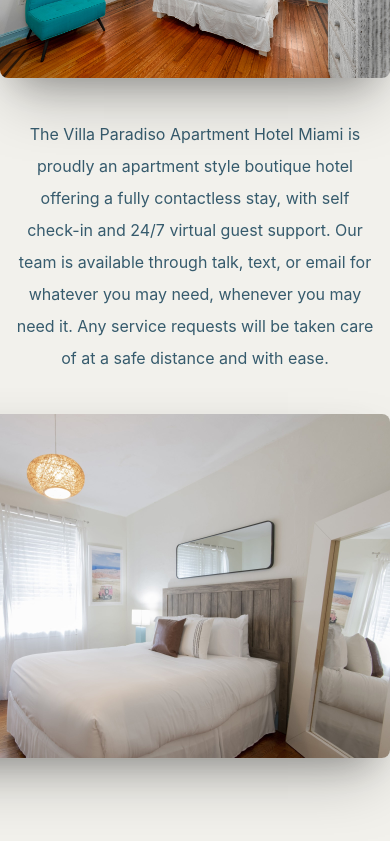
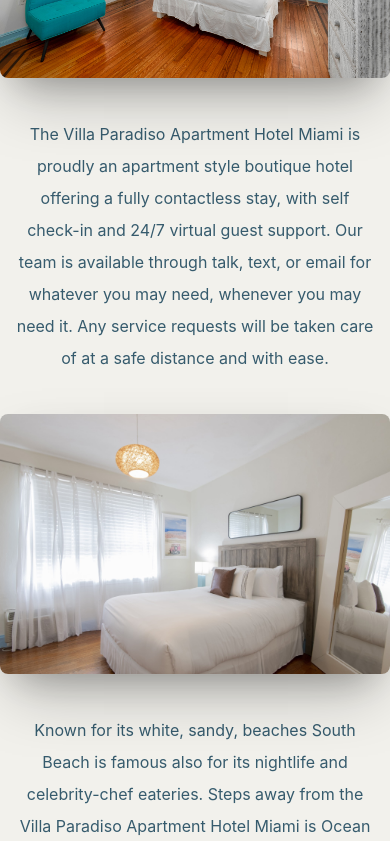
Before and after one commit to dmartss/villa-paradiso-hotels, a Next.js app: page / in a window 390 px wide. Shown: the part 1156-1997 px from the top of the page. Built offline with nearby package versions, Linux system fonts and the light colour scheme; no server answers; a web font is replaced by a local one.

Commit message:
fix mobile style

```diff
--- a/components/header/navbar.module.css
+++ b/components/header/navbar.module.css
@@ -21,7 +21,6 @@
 .links a {
   text-decoration: none;
   transition: color 0.2s ease;
-  flex: 1;
 }
 
 .links a:hover {
--- a/components/section.module.css
+++ b/components/section.module.css
@@ -5,12 +5,10 @@
   text-align: right;
   flex-direction: row;
 }
+
 .main.reverse {
   flex-direction: row-reverse;
   text-align: left;
-}
-.main.reverse p {
-  margin: 0 var(--gap-triple) 0 0;
 }
 
 .main p {
@@ -18,12 +16,19 @@
   align-self: center;
   line-height: 2;
 }
+
+.main.reverse p {
+  margin: 0 var(--gap-triple) 0 0;
+}
+
 @media screen and (max-width: 960px) {
-  .main {
+  .main,
+  .main.reverse {
     flex-direction: column;
     text-align: center;
   }
-  .main p {
+  .main p,
+  .main.reverse p {
     padding: 0 var(--gap);
     margin: 0;
   }
--- a/components/specials-section.module.css
+++ b/components/specials-section.module.css
@@ -20,7 +20,8 @@
   align-self: center;
 }
 @media screen and (max-width: 960px) {
-  .main {
+  .main,
+  .main.reverse {
     flex-direction: column;
     text-align: center;
   }
```
